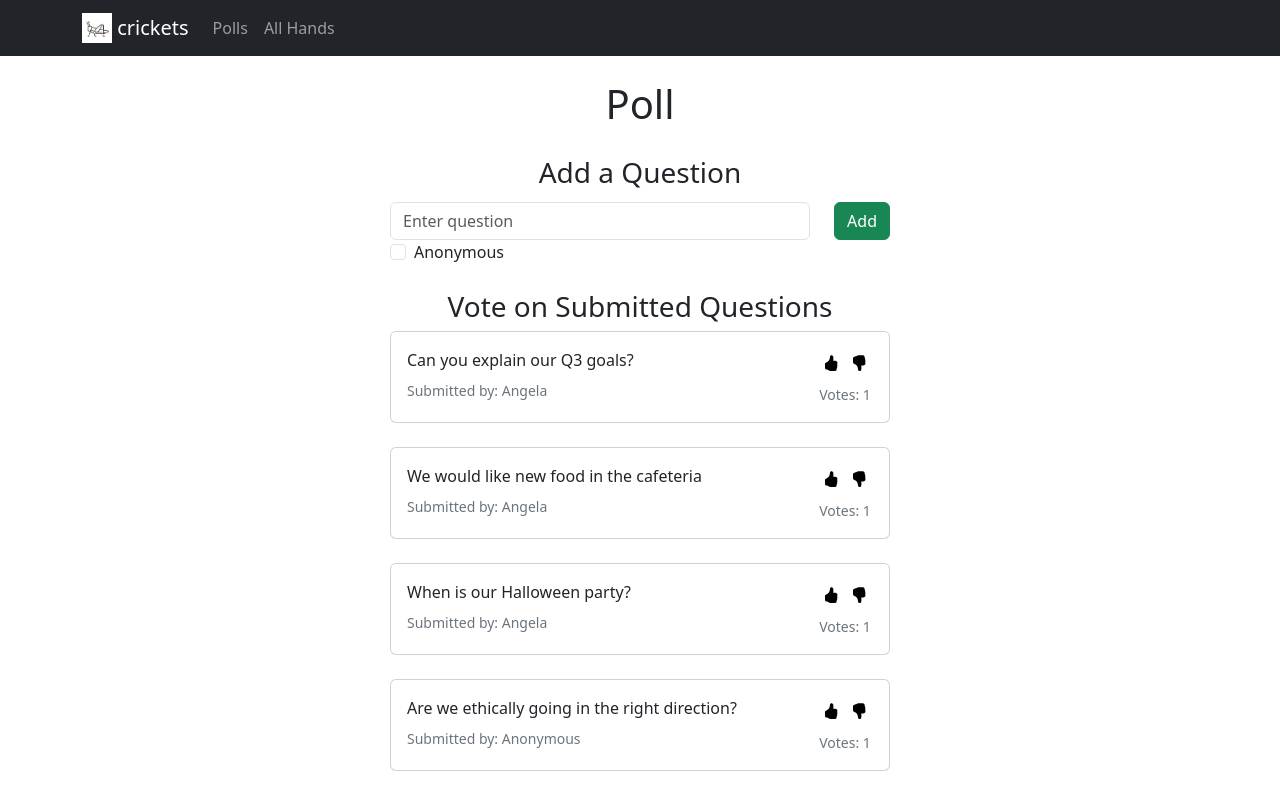
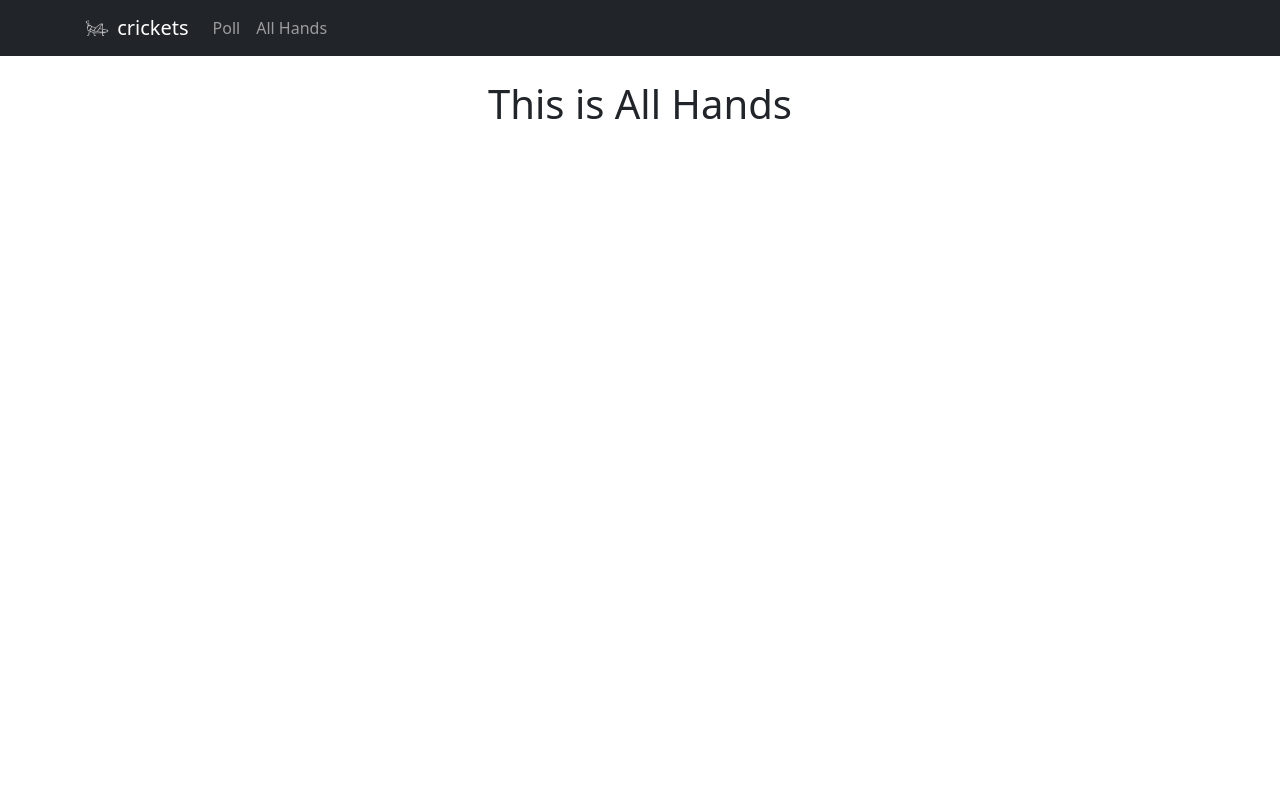
Before and after one commit to amagolden/crickets, a React (Create React App) app: page /allhands in a window 1280 px wide. Built offline with nearby package versions, Linux system fonts and the light colour scheme.

Commit message:
added routes and pages

```diff
--- a/package.json
+++ b/package.json
@@ -11,6 +11,7 @@
     "react-bootstrap": "^2.10.4",
     "react-dom": "^18.3.1",
     "react-icons": "^5.3.0",
+    "react-router-dom": "^6.26.1",
     "react-scripts": "5.0.1",
     "web-vitals": "^2.1.4"
   },
--- a/src/App.css
+++ /dev/null
@@ -1,20 +0,0 @@
-.App {
-  text-align: center;
-  width: 500px;
-  margin: auto;
-}
-
-h3 {
-  padding-top: 20px;
-}
-
-button {
-  border: none;          /* Removes the border */
-  background: none;      /* Removes the background fill */
-  outline: none;         /* Optional: Removes the focus outline */
-  cursor: pointer;       /* Optional: Makes the button act like a clickable element */
-}
-
-.small-text {
-  color: #6c757d; /* Light grey color */
-}
--- a/src/App.jsx
+++ b/src/App.jsx
@@ -1,102 +1,15 @@
-import './App.css';
-import QuestionForm from './components/form';
-import QuestionCard from './components/question';
-import AppNavbar from './components/navbar';
-import 'bootstrap/dist/css/bootstrap.min.css';
-import { useState, useEffect } from 'react';
-
-let defaultQuestions = [
-  {
-    id: 1,
-    question: 'Can you explain our Q3 goals?',
-    submitter: 'Angela',
-    isAnswered: false,
-    isAnonymous: false,
-    voteCount: 1,
-  },
-  {
-    id: 2,
-    question: 'We would like new food in the cafeteria',
-    submitter: 'Angela',
-    isAnswered: false,
-    isAnonymous: false,
-    voteCount: 1,
-  },
-  {
-    id: 3,
-    question: 'When is our Halloween party?',
-    submitter: 'Angela',
-    isAnswered: false,
-    isAnonymous: false,
-    voteCount: 1,
-  },
-  {
-    id: 4,
-    question: 'Are we ethically going in the right direction?',
-    submitter: 'Angela',
-    isAnswered: false,
-    isAnonymous: true,
-    voteCount: 1,
-  }
-]
+import React from 'react';
+import { BrowserRouter as Router } from 'react-router-dom';
+import Routes from './routes';
+import './global.css';
 
 function App() {
-
-  const [questions, setQuestions] = useState(defaultQuestions);
-  const [sortedQuestions, setSortedQuestions] = useState([]);
-
-  const handleAddQuestion = (value, isAnon) => {
-    setQuestions(
-      [...questions,
-      {id: (questions.length + 1),
-        question: value,
-        submitter: 'Angela',
-        isAnswered: false,
-        isAnonymous: isAnon,
-        voteCount: 1
-      }]);
-  }
-
-  const handleUpVote = (id) => {
-    setQuestions(questions.map(item =>
-      item.id === id ? { ...item, voteCount: item.voteCount + 1 } : item
-    ));
-  }
-
-  const handleDownVote = (id) => {
-    setQuestions(questions.map(item =>
-      item.id === id && item.voteCount > 0 ? { ...item, voteCount: item.voteCount - 1 } : item
-    ));
-  }
-
-  useEffect(() => {
-    const sorted = questions.sort((a, b) => b.voteCount - a.voteCount);
-    setSortedQuestions(sorted);
-  }, [questions]);
-
   return (
-    <>
-    <AppNavbar />
+    <Router>
       <div className="App">
-        <h1>Poll</h1>
-        <h3>Add a Question</h3>
-        <QuestionForm
-          handleAddQuestion={handleAddQuestion}
-        />
-        <h3>Vote on Submitted Questions</h3>
-        {sortedQuestions.map(element =>
-          <QuestionCard
-            key={element.id}
-            id={element.id}
-            question={element.question}
-            votes={element.voteCount}
-            handleUpVote={handleUpVote}
-            handleDownVote={handleDownVote}
-            submitter={element.submitter}
-            isAnon={element.isAnonymous}
-          />)}
+        <Routes />
       </div>
-    </>
+    </Router>
   );
 }
 
--- a/src/components/navbar.jsx
+++ b/src/components/navbar.jsx
@@ -10,15 +10,15 @@ const AppNavbar = () => {
               <Navbar.Brand href="/">
               <img
                 alt=""
-                src="/logodark.png"
+                src="/whitecricket.png"
                 width="30"
                 height="30"
                 className="d-inline-block align-top"
                 />{' '}
                 crickets</Navbar.Brand>
               <Nav className="me-auto">
-                <Nav.Link href="#polls">Polls</Nav.Link>
-                <Nav.Link href="#allhands">All Hands</Nav.Link>
+                <Nav.Link href="/">Poll</Nav.Link>
+                <Nav.Link href="/allhands">All Hands</Nav.Link>
               </Nav>
             </Container>
           </Navbar>
--- /dev/null
+++ b/src/global.css
@@ -0,0 +1,20 @@
+.polls-page {
+  text-align: center;
+  width: 500px;
+  margin: auto;
+}
+
+h3 {
+  padding-top: 20px;
+}
+
+button {
+  border: none;          /* Removes the border */
+  background: none;      /* Removes the background fill */
+  outline: none;         /* Optional: Removes the focus outline */
+  cursor: pointer;       /* Optional: Makes the button act like a clickable element */
+}
+
+.small-text {
+  color: #6c757d; /* Light grey color */
+}
--- /dev/null
+++ b/src/pages/AllHands.jsx
@@ -0,0 +1,20 @@
+import '../global.css';
+import QuestionForm from '../components/form';
+import QuestionCard from '../components/question';
+import AppNavbar from '../components/navbar';
+import 'bootstrap/dist/css/bootstrap.min.css';
+import { useState, useEffect } from 'react';
+
+function AllHands() {
+
+  return (
+    <>
+    <AppNavbar />
+      <div className="polls-page">
+        <h1>This is All Hands</h1>
+      </div>
+    </>
+  );
+}
+
+export default AllHands;
--- /dev/null
+++ b/src/pages/PollsPage.jsx
@@ -0,0 +1,103 @@
+import '../global.css';
+import QuestionForm from '../components/form';
+import QuestionCard from '../components/question';
+import AppNavbar from '../components/navbar';
+import 'bootstrap/dist/css/bootstrap.min.css';
+import { useState, useEffect } from 'react';
+
+let defaultQuestions = [
+  {
+    id: 1,
+    question: 'Can you explain our Q3 goals?',
+    submitter: 'Angela',
+    isAnswered: false,
+    isAnonymous: false,
+    voteCount: 1,
+  },
+  {
+    id: 2,
+    question: 'We would like new food in the cafeteria',
+    submitter: 'Angela',
+    isAnswered: false,
+    isAnonymous: false,
+    voteCount: 1,
+  },
+  {
+    id: 3,
+    question: 'When is our Halloween party?',
+    submitter: 'Angela',
+    isAnswered: false,
+    isAnonymous: false,
+    voteCount: 1,
+  },
+  {
+    id: 4,
+    question: 'Are we ethically going in the right direction?',
+    submitter: 'Angela',
+    isAnswered: false,
+    isAnonymous: true,
+    voteCount: 1,
+  }
+]
+
+function PollsPage() {
+
+  const [questions, setQuestions] = useState(defaultQuestions);
+  const [sortedQuestions, setSortedQuestions] = useState([]);
+
+  const handleAddQuestion = (value, isAnon) => {
+    setQuestions(
+      [...questions,
+      {id: (questions.length + 1),
+        question: value,
+        submitter: 'Angela',
+        isAnswered: false,
+        isAnonymous: isAnon,
+        voteCount: 1
+      }]);
+  }
+
+  const handleUpVote = (id) => {
+    setQuestions(questions.map(item =>
+      item.id === id ? { ...item, voteCount: item.voteCount + 1 } : item
+    ));
+  }
+
+  const handleDownVote = (id) => {
+    setQuestions(questions.map(item =>
+      item.id === id && item.voteCount > 0 ? { ...item, voteCount: item.voteCount - 1 } : item
+    ));
+  }
+
+  useEffect(() => {
+    const sorted = questions.sort((a, b) => b.voteCount - a.voteCount);
+    setSortedQuestions(sorted);
+  }, [questions]);
+
+  return (
+    <>
+    <AppNavbar />
+      <div className="polls-page">
+        <h1>Poll</h1>
+        <h3>Add a Question</h3>
+        <QuestionForm
+          handleAddQuestion={handleAddQuestion}
+        />
+        <h3>Vote on Submitted Questions</h3>
+        {sortedQuestions.map(element =>
+          <QuestionCard
+            key={element.id}
+            id={element.id}
+            question={element.question}
+            votes={element.voteCount}
+            handleUpVote={handleUpVote}
+            handleDownVote={handleDownVote}
+            submitter={element.submitter}
+            isAnon={element.isAnonymous}
+          />)}
+      </div>
+    </>
+  );
+}
+
+export default PollsPage;
--- /dev/null
+++ b/src/routes/index.js
@@ -0,0 +1,15 @@
+import React from 'react';
+import { Routes, Route } from 'react-router-dom';
+import PollsPage from '../pages/PollsPage';
+import AllHands from '../pages/AllHands';
+
+const AppRoutes = () => {
+  return (
+    <Routes>
+      <Route path="/" element={<PollsPage />} />
+      <Route path="/allhands" element={<AllHands />} />
+    </Routes>
+  );
+};
+
+export default AppRoutes;
```
Also changed, not shown: public/whitecricket.png (added), 1 other file (tests, documents, lock files or other folders).
